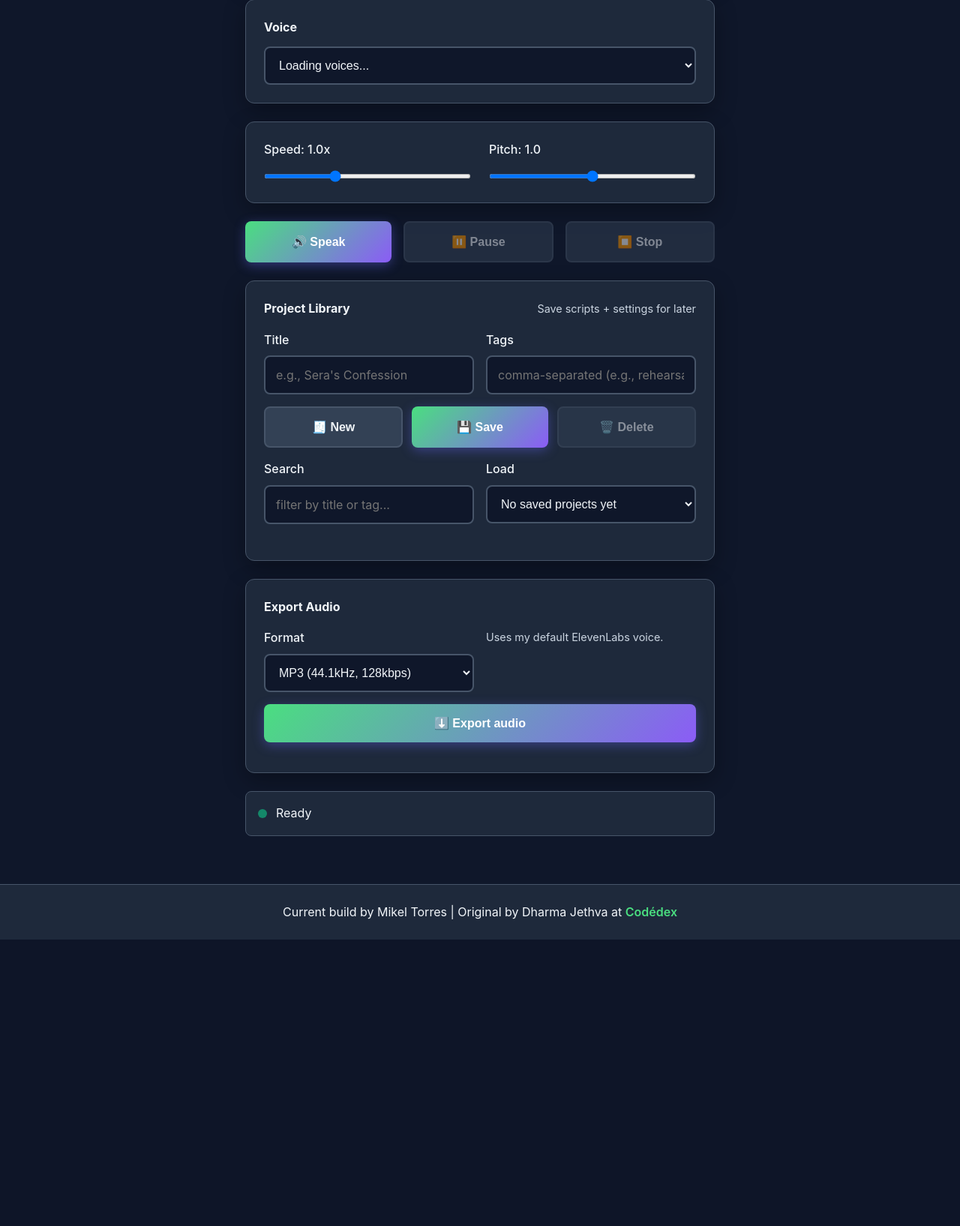
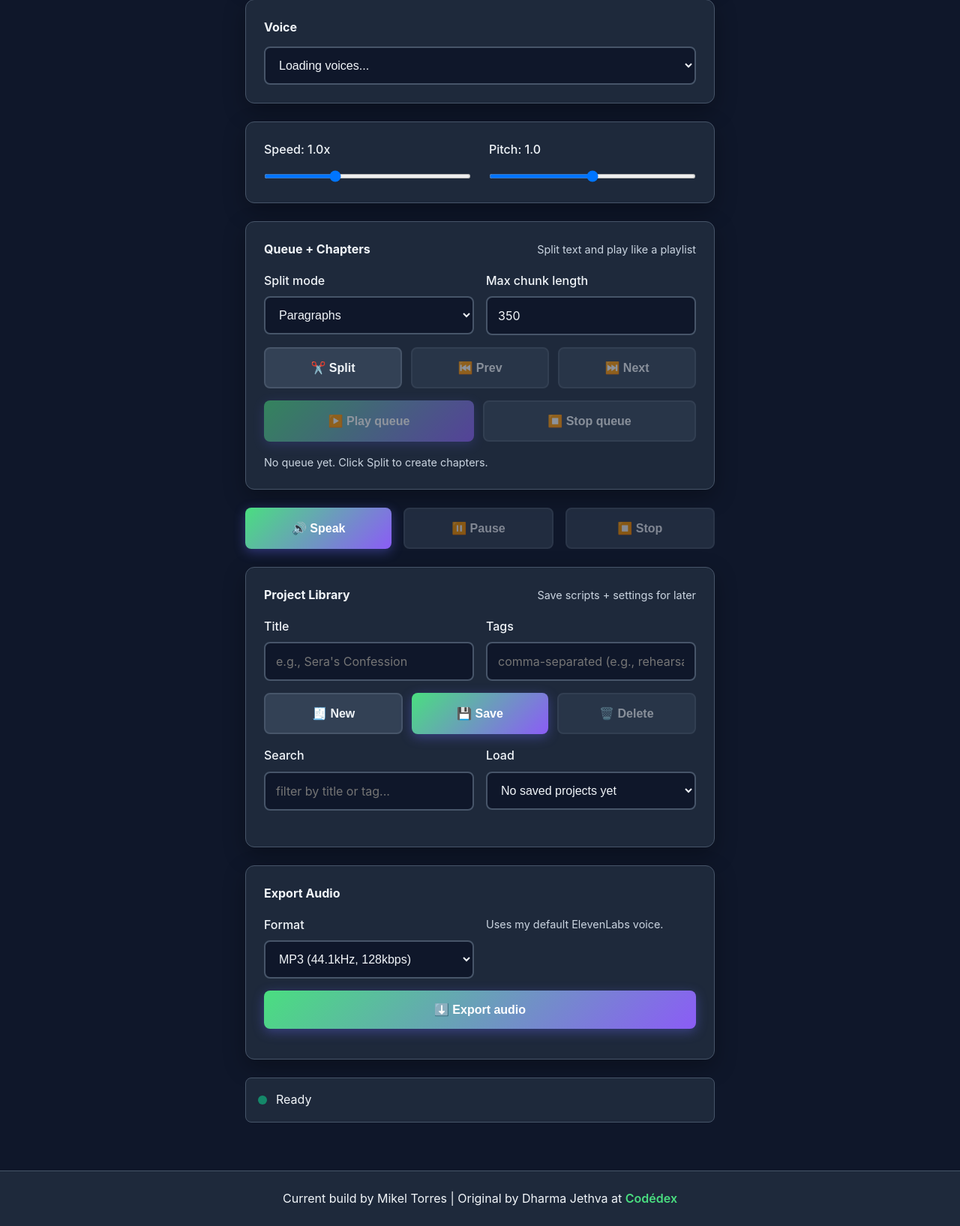
Before and after one commit to KirbzDaPoyo/playground, a Flask app: page / in a window 1280 px wide. Shown: the part 949-2584 px from the top of the page at 75% size. Before the commit the page ends 2202 px from the top, so only its background shows below. Run offline with Flask 3, Linux system fonts and the light colour scheme.

Commit message:
Implemented chapter queue for longer texts, by paragraphs or sentences.

```diff
--- a/SOG/static/app.js
+++ b/SOG/static/app.js
@@ -29,6 +29,14 @@ const projectMeta = document.getElementById("project-meta");
 const exportBtn = document.getElementById("export-btn");
 const exportFormat = document.getElementById("export-format");
 const exportStatus = document.getElementById("export-status");
+const splitMode = document.getElementById("split-mode");
+const maxChunkInput = document.getElementById("max-chunk");
+const splitBtn = document.getElementById("split-btn");
+const queuePrevBtn = document.getElementById("queue-prev");
+const queueNextBtn = document.getElementById("queue-next");
+const queuePlayBtn = document.getElementById("queue-play");
+const queueStopBtn = document.getElementById("queue-stop");
+const queueStatus = document.getElementById("queue-status");
 
 // Web Speech API
 const synth = window.speechSynthesis;
@@ -40,6 +48,14 @@ let activeUtteranceToken = 0; // invalidates old callbacks on cancel/restart
 const PROJECTS_KEY = "tts_projects_v1";
 let projects = [];
 let activeProjectId = null;
+
+let chunks = [];
+let currentChunkIndex = 0;
+let queueAutoAdvance = true;
+let queueActive = false;
+
+// persists last position even without saving a project
+const QUEUE_STATE_KEY = "tts_queue_state_v1";
 
 // If voices load later, we can apply the saved voice once available
 let pendingVoiceMeta = null;
@@ -311,6 +327,261 @@ function deleteActiveProject() {
 }
 
 // ========================================
+// Queue Management
+// ========================================
+
+// Save the current queue state to localStorage
+function saveQueueState() {
+  try {
+    localStorage.setItem(
+      QUEUE_STATE_KEY,
+      JSON.stringify({
+        currentChunkIndex,
+        total: chunks.length,
+      })
+    );
+  } catch {}
+}
+
+// Load the queue state from localStorage
+function loadQueueState() {
+  try {
+    const s = JSON.parse(localStorage.getItem(QUEUE_STATE_KEY) || "{}");
+    if (Number.isInteger(s.currentChunkIndex)) currentChunkIndex = s.currentChunkIndex;
+  } catch {}
+}
+
+// Clamp integer value within min/max, with fallback
+function clampInt(value, fallback, min = 50, max = 5000) {
+  const n = parseInt(value, 10);
+  if (Number.isNaN(n)) return fallback;
+  return Math.max(min, Math.min(max, n));
+}
+
+// Split text into paragraphs
+function splitByParagraphs(text) {
+  return text
+    .split(/\n\s*\n+/)          // blank-line separated paragraphs
+    .map(t => t.trim())
+    .filter(Boolean);
+}
+
+// Split text by punctuation marks
+function splitByPunctuation(text) {
+  // Split into sentence-ish chunks while keeping punctuation.
+  // This is deliberately simple and robust.
+  const parts = text.match(/[^.!?]+[.!?]+|[^.!?]+$/g);
+  return (parts || [])
+    .map(t => t.trim())
+    .filter(Boolean);
+}
+
+// Enforce maximum chunk length by hard-wrapping
+function enforceMaxChunkLength(list, maxLen) {
+  const out = [];
+  for (const item of list) {
+    if (item.length <= maxLen) {
+      out.push(item);
+      continue;
+    }
+    // Hard-wrap long chunks by character count
+    for (let i = 0; i < item.length; i += maxLen) {
+      const piece = item.slice(i, i + maxLen).trim();
+      if (piece) out.push(piece);
+    }
+  }
+  return out;
+}
+
+// Build the queue from the current text input
+function buildQueueFromText() {
+  const text = textInput.value.trim();
+  if (!text) {
+    chunks = [];
+    currentChunkIndex = 0;
+    updateQueueUI();
+    return;
+  }
+
+  const mode = splitMode?.value || "paragraph";
+  const maxLen = clampInt(maxChunkInput?.value, 350, 80, 2000);
+
+  let base = mode === "punctuation" ? splitByPunctuation(text) : splitByParagraphs(text);
+  base = enforceMaxChunkLength(base, maxLen);
+
+  chunks = base;
+  currentChunkIndex = Math.min(currentChunkIndex, Math.max(0, chunks.length - 1));
+
+  // restore last index (but don’t exceed)
+  loadQueueState();
+  currentChunkIndex = Math.min(currentChunkIndex, Math.max(0, chunks.length - 1));
+
+  updateQueueUI();
+}
+
+// Update the queue UI elements based on current state
+function updateQueueUI() {
+  const total = chunks.length;
+  const idx = currentChunkIndex;
+
+  if (queueStatus) {
+    if (total === 0) queueStatus.textContent = "No queue yet. Click Split to create chapters.";
+    else queueStatus.textContent = `Chapter ${idx + 1} / ${total}`;
+  }
+
+  const canNav = total > 0;
+  if (queuePrevBtn) queuePrevBtn.disabled = !canNav || idx <= 0;
+  if (queueNextBtn) queueNextBtn.disabled = !canNav || idx >= total - 1;
+
+  if (queuePlayBtn) queuePlayBtn.disabled = total === 0 || queueActive;
+  if (queueStopBtn) queueStopBtn.disabled = !queueActive;
+}
+
+// Speak a given text chunk with highlighting
+function speakText(text, { onEnd } = {}) {
+  if (!text) return;
+
+  const utterance = new SpeechSynthesisUtterance(text);
+
+  const selectedVoiceIndex = voiceSelect.value;
+  if (selectedVoiceIndex !== "") {
+    utterance.voice = voices[selectedVoiceIndex];
+  }
+
+  utterance.rate = parseFloat(speedSlider.value);
+  utterance.pitch = parseFloat(pitchSlider.value);
+  utterance.volume = 1.0;
+
+  const utteranceToken = ++activeUtteranceToken;
+  spokenTextSnapshot = text;
+  lastBoundaryIndex = -1;
+  renderPlainPreview(spokenTextSnapshot);
+
+  utterance.onboundary = (event) => {
+    if (utteranceToken !== activeUtteranceToken) return;
+    if (event.name && event.name !== "word") return;
+    if (typeof event.charIndex !== "number") return;
+
+    const idx = event.charIndex;
+    if (idx === lastBoundaryIndex) return;
+    lastBoundaryIndex = idx;
+
+    let start = idx;
+    let end = idx;
+
+    if (typeof event.charLength === "number" && event.charLength > 0) {
+      end = idx + event.charLength;
+    } else {
+      const range = guessWordRange(spokenTextSnapshot, idx);
+      start = range.start;
+      end = range.end;
+    }
+
+    renderHighlightRange(spokenTextSnapshot, start, end);
+  };
+
+  utterance.onstart = () => {
+    status.classList.add("speaking");
+    statusText.textContent = queueActive ? "Playing queue..." : "Speaking...";
+    speakBtn.disabled = true;
+    stopBtn.disabled = false;
+    pauseBtn.disabled = false;
+    pauseBtn.textContent = "⏸️ Pause";
+    status.classList.remove("paused");
+  };
+
+  utterance.onend = () => {
+    status.classList.remove("speaking");
+    statusText.textContent = queueActive ? "Queue paused" : "Ready";
+    speakBtn.disabled = false;
+    stopBtn.disabled = true;
+    pauseBtn.disabled = true;
+    pauseBtn.textContent = "⏸️ Pause";
+    status.classList.remove("paused");
+    resetHighlightToCurrentText();
+    if (typeof onEnd === "function") onEnd();
+  };
+
+  utterance.onerror = (event) => {
+    console.error("Speech synthesis error:", event);
+    statusText.textContent = "Error occurred.";
+    speakBtn.disabled = false;
+    stopBtn.disabled = true;
+    pauseBtn.disabled = true;
+    pauseBtn.textContent = "⏸️ Pause";
+    status.classList.remove("paused");
+    resetHighlightToCurrentText();
+    // stop queue on error
+    if (queueActive) stopQueue();
+  };
+
+  if (synth.speaking) synth.cancel();
+  synth.speak(utterance);
+}
+
+// Play the queue from the current chunk
+function playQueue() {
+  if (chunks.length === 0) return;
+
+  queueActive = true;
+  updateQueueUI();
+
+  const playCurrent = () => {
+    if (!queueActive) return;
+
+    const text = chunks[currentChunkIndex] || "";
+    saveQueueState();
+    updateQueueUI();
+
+    speakText(text, {
+      onEnd: () => {
+        if (!queueActive) return;
+        if (!queueAutoAdvance) return;
+
+        if (currentChunkIndex < chunks.length - 1) {
+          currentChunkIndex += 1;
+          playCurrent();
+        } else {
+          // finished
+          queueActive = false;
+          updateQueueUI();
+          if (queueStatus) queueStatus.textContent = `Finished ${chunks.length} / ${chunks.length}`;
+        }
+      },
+    });
+  };
+
+  playCurrent();
+}
+
+// Stop the queue playback
+function stopQueue() {
+  queueActive = false;
+  synth.cancel();
+  activeUtteranceToken += 1;
+  resetHighlightToCurrentText();
+  updateQueueUI();
+}
+
+// Navigate to previous chunk
+function prevChunk() {
+  if (chunks.length === 0) return;
+  currentChunkIndex = Math.max(0, currentChunkIndex - 1);
+  saveQueueState();
+  updateQueueUI();
+  if (queueActive) playQueue();
+}
+
+// Navigate to next chunk
+function nextChunk() {
+  if (chunks.length === 0) return;
+  currentChunkIndex = Math.min(chunks.length - 1, currentChunkIndex + 1);
+  saveQueueState();
+  updateQueueUI();
+  if (queueActive) playQueue();
+}
+
+// ========================================
 // Text-to-Speech Functionality
 // ========================================
 
@@ -468,6 +739,7 @@ function togglePause() {
 
 // Stop speaking and cancel any ongoing speech
 function stop() {
+  if (queueActive) stopQueue();
   synth.cancel();
   activeUtteranceToken += 1; // invalidate any pending boundary/end callbacks
   resetHighlightToCurrentText();
@@ -573,6 +845,15 @@ function init() {
     renderTagChips(normalizeTags(projectTags.value));
   });
 
+  // Queue + Chapters
+  if (splitBtn) splitBtn.addEventListener("click", buildQueueFromText);
+  if (queuePlayBtn) queuePlayBtn.addEventListener("click", playQueue);
+  if (queueStopBtn) queueStopBtn.addEventListener("click", stopQueue);
+  if (queuePrevBtn) queuePrevBtn.addEventListener("click", prevChunk);
+  if (queueNextBtn) queueNextBtn.addEventListener("click", nextChunk);
+
+  updateQueueUI();
+
   // Export audio button
   if (exportBtn) exportBtn.addEventListener("click", exportAudio);
 }
--- a/SOG/templates/index.html
+++ b/SOG/templates/index.html
@@ -89,6 +89,42 @@
             value="1"
           />
         </div>
+      </div>
+
+      <!-- Queue + Chapters -->
+      <div class="card">
+        <div class="project-header">
+          <strong>Queue + Chapters</strong>
+          <span class="project-hint">Split text and play like a playlist</span>
+        </div>
+
+        <div class="project-grid">
+          <div class="control-group">
+            <label for="split-mode">Split mode</label>
+            <select id="split-mode">
+              <option value="paragraph">Paragraphs</option>
+              <option value="punctuation">Sentences (punctuation)</option>
+            </select>
+          </div>
+
+          <div class="control-group">
+            <label for="max-chunk">Max chunk length</label>
+            <input id="max-chunk" type="text" value="350" />
+          </div>
+        </div>
+
+        <div class="project-actions">
+          <button id="split-btn" class="btn-secondary" type="button">✂️ Split</button>
+          <button id="queue-prev" class="btn-secondary" type="button" disabled>⏮️ Prev</button>
+          <button id="queue-next" class="btn-secondary" type="button" disabled>⏭️ Next</button>
+        </div>
+
+        <div class="project-actions">
+          <button id="queue-play" class="btn-primary" type="button" disabled>▶️ Play queue</button>
+          <button id="queue-stop" class="btn-secondary" type="button" disabled>⏹️ Stop queue</button>
+        </div>
+
+        <div id="queue-status" class="project-meta"></div>
       </div>
 
       <!-- Action Buttons -->
```
